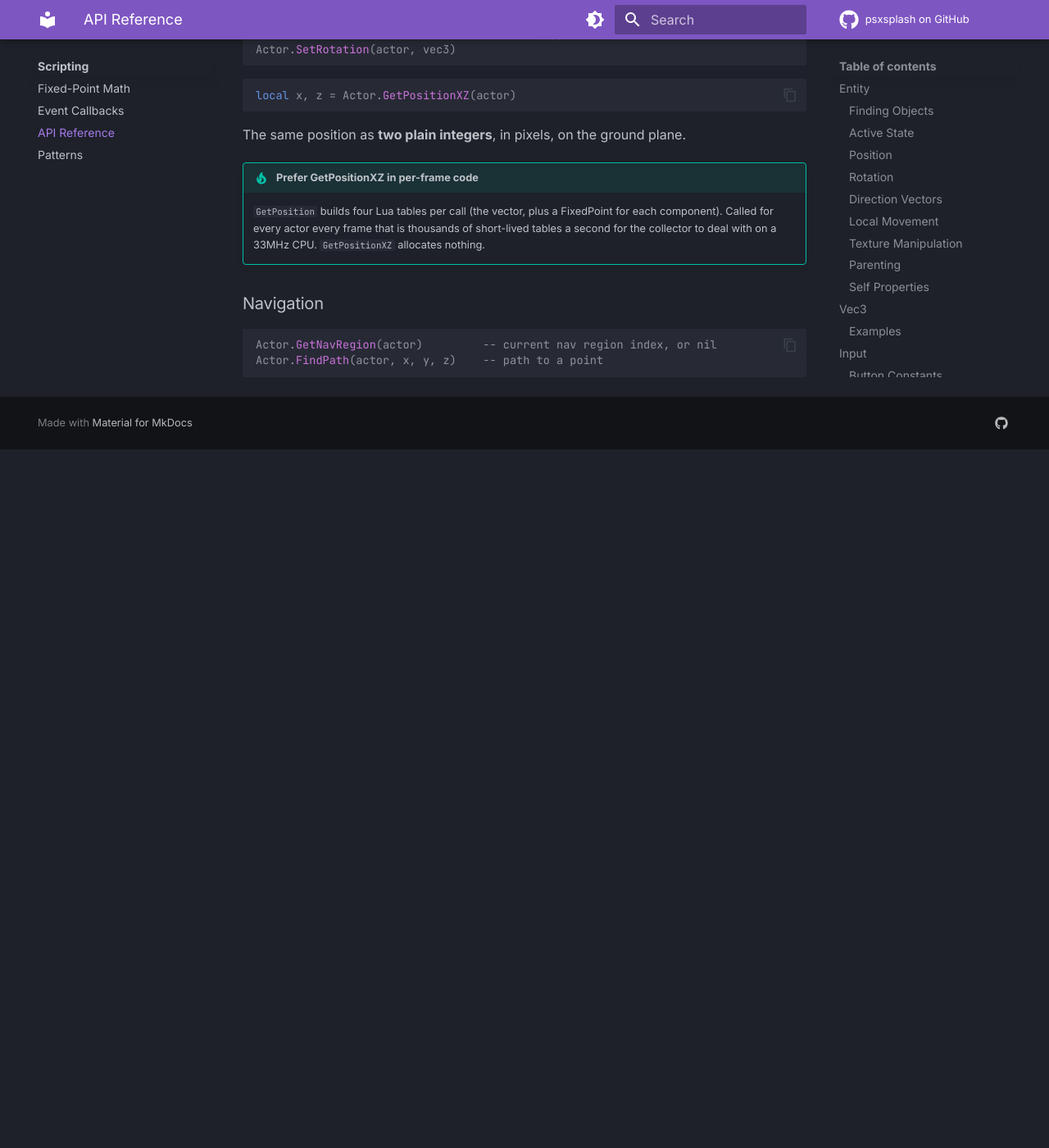
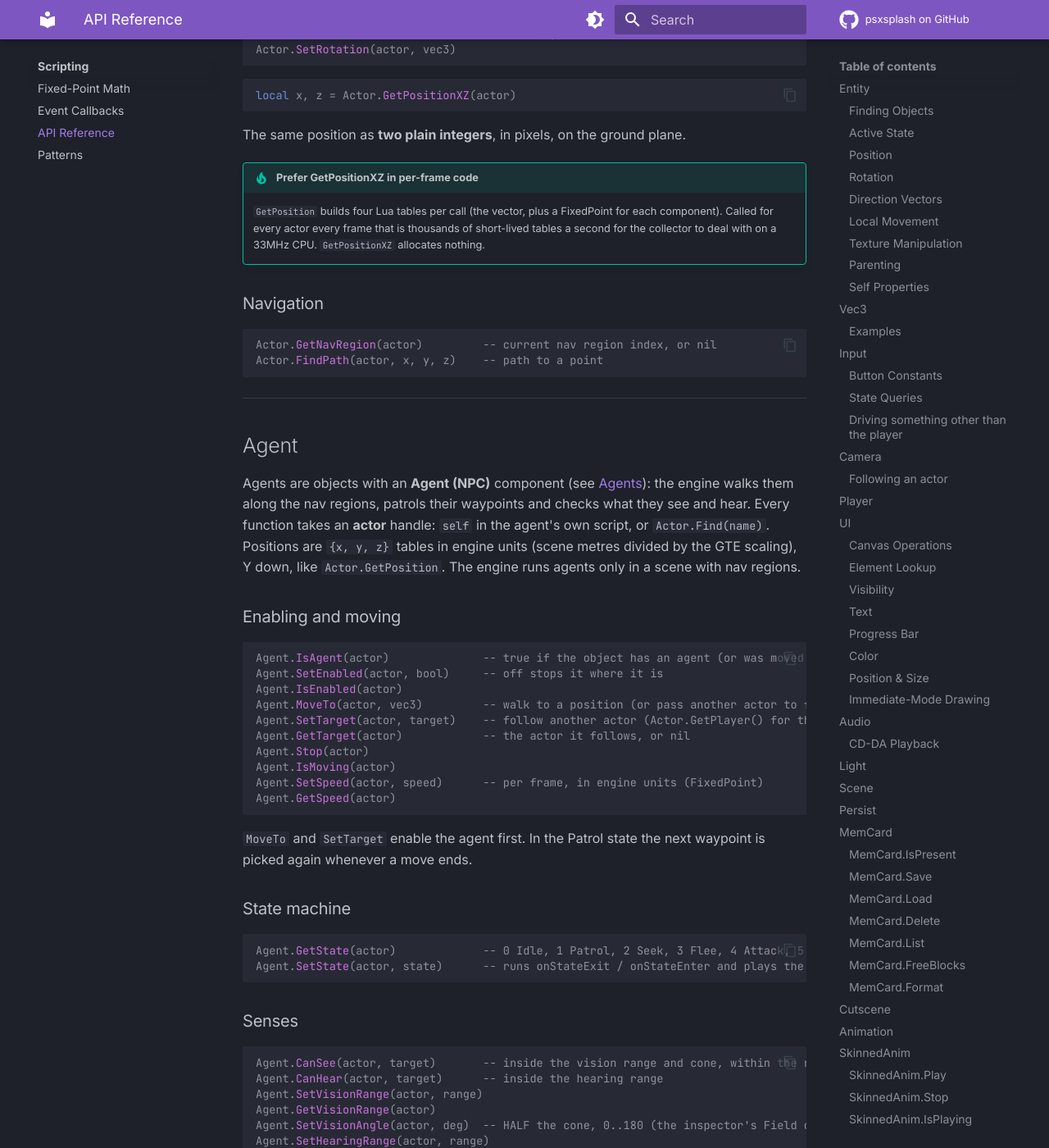
Before and after one commit to psxsplash/docs, an MkDocs documentation site: the page built from docs/lua/api-reference.md, in a window 1280 px wide and 1400 px high, scrolled down 24857 px. Shown: the whole window at 82% size. Built offline with MkDocs 1.6.1 and Material for MkDocs 9.7.7, drawn with Linux system fonts in a browser that asks for light colours; the version menu is left out; before the commit the page ends 25405 px from its top, so only the background shows below that; some of the changed text lies outside the part shown.

Commit message:
Agents: editor page, Agent API and agent events
The editor now authors agents, so the Agent table is documented with
its events; onPathBlocked is noted as never fired by the engine.

````diff
--- /dev/null
+++ b/docs/editor/agents.md
@@ -0,0 +1,72 @@
+# Agents (NPCs)
+
+An **agent** is an object the engine walks along the nav regions on its own: it patrols waypoints, sees and hears the player, and runs Lua events when that changes. Guards, wandering villagers and anything that chases the player are agents.
+
+Select an object (usually one with a mesh) and choose **Add component > Agent (NPC)**. An agent object is always exported as a game object, even without a mesh, so Lua can reach it.
+
+!!! warning "Agents need a nav bake"
+    The engine only runs agents in a scene with nav regions: give the scene a **Player** or **Navigation** component and a floor with a Static collider (see [Player, Navigation & Rooms](navigation-rooms.md)). Without regions the agent stands still and senses nothing, and the inspector and the build's problems list say so.
+
+## The component
+
+| Field | Meaning |
+|-------|---------|
+| **Start enabled** | On, the agent runs from the moment the scene loads. Off, it waits for `Agent.SetEnabled(self, true)`. |
+| **Move speed** | Walking speed in metres per second (stored per frame at 30 fps). Default 2. |
+| **Stop distance** | How close to a waypoint or target counts as arrived, in metres. Default 0.5. |
+| **Vision** | Whether it sees at all. |
+| **Vision range** | How far it sees, in metres. Default 8. 0 sees nothing. |
+| **Field of view** | The whole cone in degrees, centred on the way the object faces (its local +Z). 360 sees all around. Default 90. |
+| **Region hops** | How many nav regions away the target may be and still be seen: 0 is the agent's own region, at most 8. Default 2. |
+| **Hearing range** | How far it hears, in metres. 0 (the default) hears nothing. |
+| **Alert timeout** | Frames after it last sensed the target before `onTargetLost` runs. Default 90. |
+| **Waypoints** | Patrol points in world metres, walked in order and back to the first. **At object** adds one where the object stands, **At view centre** one under the centre of the viewport. The arrows reorder them; the bin deletes one. The engine keeps 8. |
+| **Idle ... Custom** | With a [Skinned animation](skinned-animation.md) component on the same object: the clip the agent plays when it enters each state. Without one the section says so. |
+| **Export** | What the agent adds to the scene file: 28 bytes plus 12 per waypoint. |
+
+The engine measures ranges as the larger of the X and Z distances, so a range is a **square** around the agent, not a circle. With the agent selected the viewport draws the vision cone cut by that square in pink, the hearing square in blue, and the numbered waypoints joined in patrol order. Drag a waypoint's dot to move it across the ground at its own height. The overlay toggle in the viewport toolbar hides them.
+
+The inspector (and the build's problems list) warns about more than 8 waypoints (the rest are left out), a field of view outside 1 to 360 degrees, a state clip on an object without a skin or past its clip list, and a scene with no nav regions.
+
+## States
+
+An agent is always in one of eight states. `Agent.GetState` returns the number, `Agent.SetState` changes it.
+
+| # | State | What the engine does in it |
+|---|-------|---------------------------|
+| 0 | Idle | Switches to Patrol when patrolling is on and there are waypoints. |
+| 1 | Patrol | Walks to the current waypoint, then the next (`onPatrolPoint` at each). |
+| 2 | Seek | Follows its target actor. |
+| 3 | Flee | Moves away from its target actor. |
+| 4 | Attack | Nothing: Lua drives it. |
+| 5 | Wander | Walks to random spots around its nav region. |
+| 6 | Investigate | Walks to where it last saw or heard the target. |
+| 7 | Custom | Nothing: Lua drives it. |
+
+Seeing the player does not change the state by itself: switch states from the events below, for example Seek in `onTargetSeen` and Investigate in `onTargetLost`.
+
+## Lua
+
+The `Agent.*` functions take an **actor** handle: `self` in the agent's own script, or `Actor.Find("Guard")` anywhere. Positions are in engine units, Y down, like `Actor.GetPosition`: the scene's metres divided by its GTE scaling (100 by default), so a waypoint at (-4, 0, -4.5) m reads back as -0.040, 0, -0.045. See the [`Agent` API](../lua/api-reference.md#agent).
+
+```lua
+-- On the Guard's own script.
+function onTargetSeen(self, target)
+    Agent.SetState(self, 2)            -- Seek
+    Agent.SetTarget(self, Actor.GetPlayer())
+end
+
+function onTargetLost(self, target)
+    Agent.SetState(self, 6)            -- Investigate the last known position
+end
+
+function onTargetReached(self)
+    Agent.SetState(self, 1)            -- back to the patrol
+end
+
+function onPatrolPoint(self, index)
+    Debug.Log("reached waypoint " .. index)
+end
+```
+
+The agent events are object callbacks on the agent's own script (see [Events](../lua/events.md#agent-callbacks)): `onStateEnter(self, newState, oldState)`, `onStateExit(self, state)`, `onTargetSeen(self, target)`, `onTargetLost(self, target)` (target is nil when it is the player), `onTargetReached(self)` (arrived at a position in Seek, Wander or Investigate; not while following an actor), `onPatrolPoint(self, index)` (0-based) and `onPathBlocked(self)`. The engine registers `onPathBlocked` but never calls it yet.
--- a/docs/lua/api-reference.md
+++ b/docs/lua/api-reference.md
@@ -1110,3 +1110,62 @@ The same position as **two plain integers**, in pixels, on the ground plane.
 Actor.GetNavRegion(actor)         -- current nav region index, or nil
 Actor.FindPath(actor, x, y, z)    -- path to a point
 ```
+
+---
+
+## Agent
+
+Agents are objects with an **Agent (NPC)** component (see [Agents](../editor/agents.md)): the engine walks them along the nav regions, patrols their waypoints and checks what they see and hear. Every function takes an **actor** handle: `self` in the agent's own script, or `Actor.Find(name)`. Positions are `{x, y, z}` tables in engine units (scene metres divided by the GTE scaling), Y down, like `Actor.GetPosition`. The engine runs agents only in a scene with nav regions.
+
+### Enabling and moving
+
+```lua
+Agent.IsAgent(actor)              -- true if the object has an agent (or was moved by one of these calls)
+Agent.SetEnabled(actor, bool)     -- off stops it where it is
+Agent.IsEnabled(actor)
+Agent.MoveTo(actor, vec3)         -- walk to a position (or pass another actor to follow it)
+Agent.SetTarget(actor, target)    -- follow another actor (Actor.GetPlayer() for the player)
+Agent.GetTarget(actor)            -- the actor it follows, or nil
+Agent.Stop(actor)
+Agent.IsMoving(actor)
+Agent.SetSpeed(actor, speed)      -- per frame, in engine units (FixedPoint)
+Agent.GetSpeed(actor)
+```
+
+`MoveTo` and `SetTarget` enable the agent first. In the Patrol state the next waypoint is picked again whenever a move ends.
+
+### State machine
+
+```lua
+Agent.GetState(actor)             -- 0 Idle, 1 Patrol, 2 Seek, 3 Flee, 4 Attack, 5 Wander, 6 Investigate, 7 Custom
+Agent.SetState(actor, state)      -- runs onStateExit / onStateEnter and plays the state's clip
+```
+
+### Senses
+
+```lua
+Agent.CanSee(actor, target)       -- inside the vision range and cone, within the region hops
+Agent.CanHear(actor, target)      -- inside the hearing range
+Agent.SetVisionRange(actor, range)
+Agent.GetVisionRange(actor)
+Agent.SetVisionAngle(actor, deg)  -- HALF the cone, 0..180 (the inspector's Field of view is the whole cone)
+Agent.SetHearingRange(actor, range)
+Agent.GetHearingRange(actor)
+Agent.SetAlertTimeout(actor, frames)
+Agent.GetLastKnownPos(actor)      -- where it last sensed its target, or nil
+```
+
+Ranges are measured as the larger of the X and Z distances, so they are squares, not circles.
+
+!!! warning "The getters return whole numbers"
+    `GetSpeed`, `GetVisionRange` and `GetHearingRange` return a plain number, the engine value with its fraction dropped: at the default GTE scaling an 8 m vision range (0.08 engine units) reads back as 0. Keep your own copy of a value you set.
+
+### Patrol
+
+```lua
+Agent.AddWaypoint(actor, vec3)    -- appended; the engine holds 8
+Agent.ClearWaypoints(actor)
+Agent.SetPatrolEnabled(actor, bool)
+```
+
+Agent events (`onStateEnter`, `onTargetSeen`, `onPatrolPoint`, ...) are listed under [Events](events.md#agent-callbacks).
--- a/mkdocs.yml
+++ b/mkdocs.yml
@@ -86,6 +86,7 @@ nav:
     - Cutscenes & Animations: editor/timeline.md
     - Skinned Animation: editor/skinned-animation.md
     - Player, Navigation & Rooms: editor/navigation-rooms.md
+    - Agents (NPCs): editor/agents.md
     - Audio: editor/audio.md
     - Scene Settings: editor/scene-settings.md
     - World Streaming: editor/world-streaming.md
````
Also changed, not shown: other parts of docs/lua/api-reference.md (+1 -1 lines), docs/editor/objects.md (+5 -0 lines), docs/lua/events.md (+36 -0 lines).
